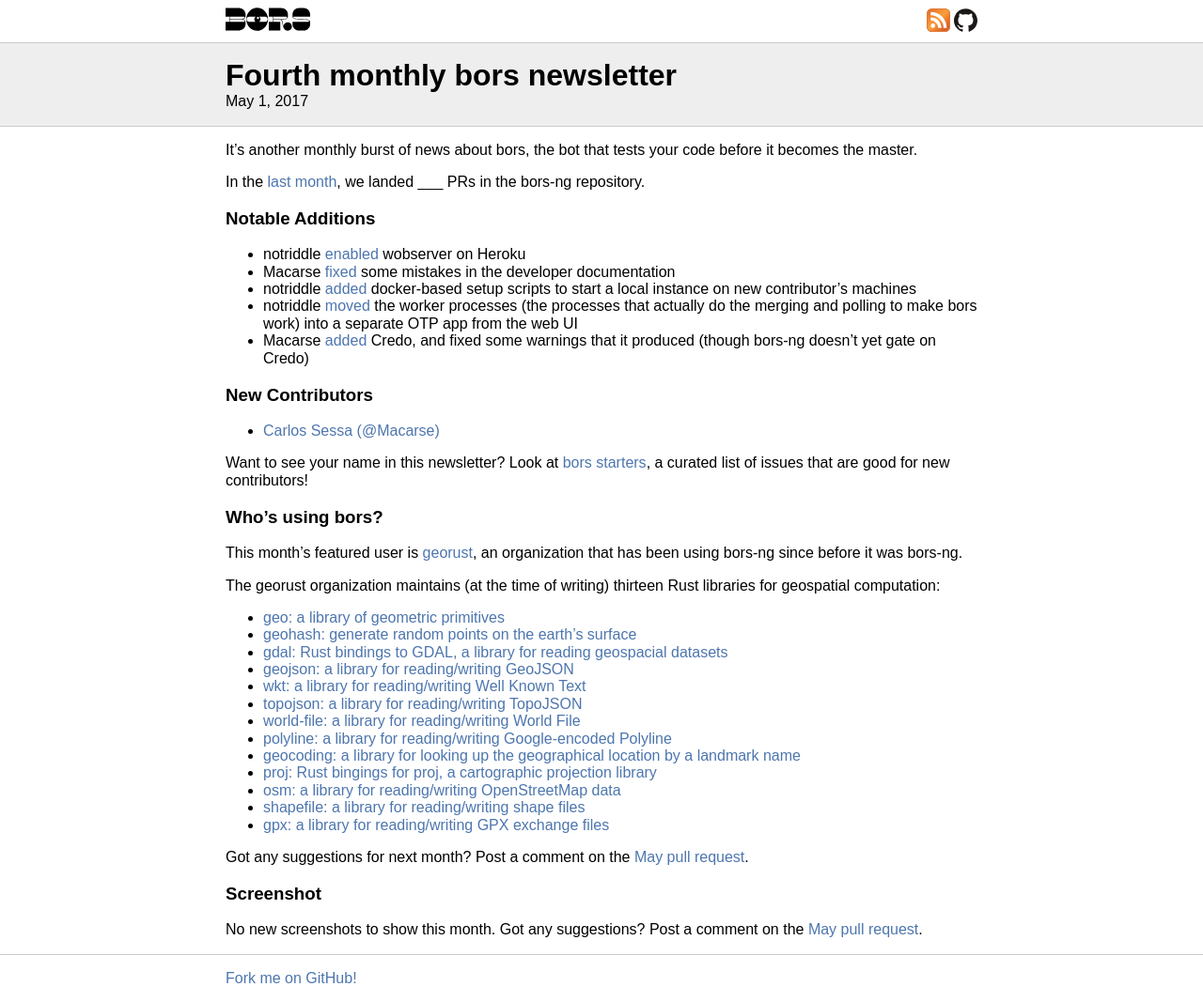
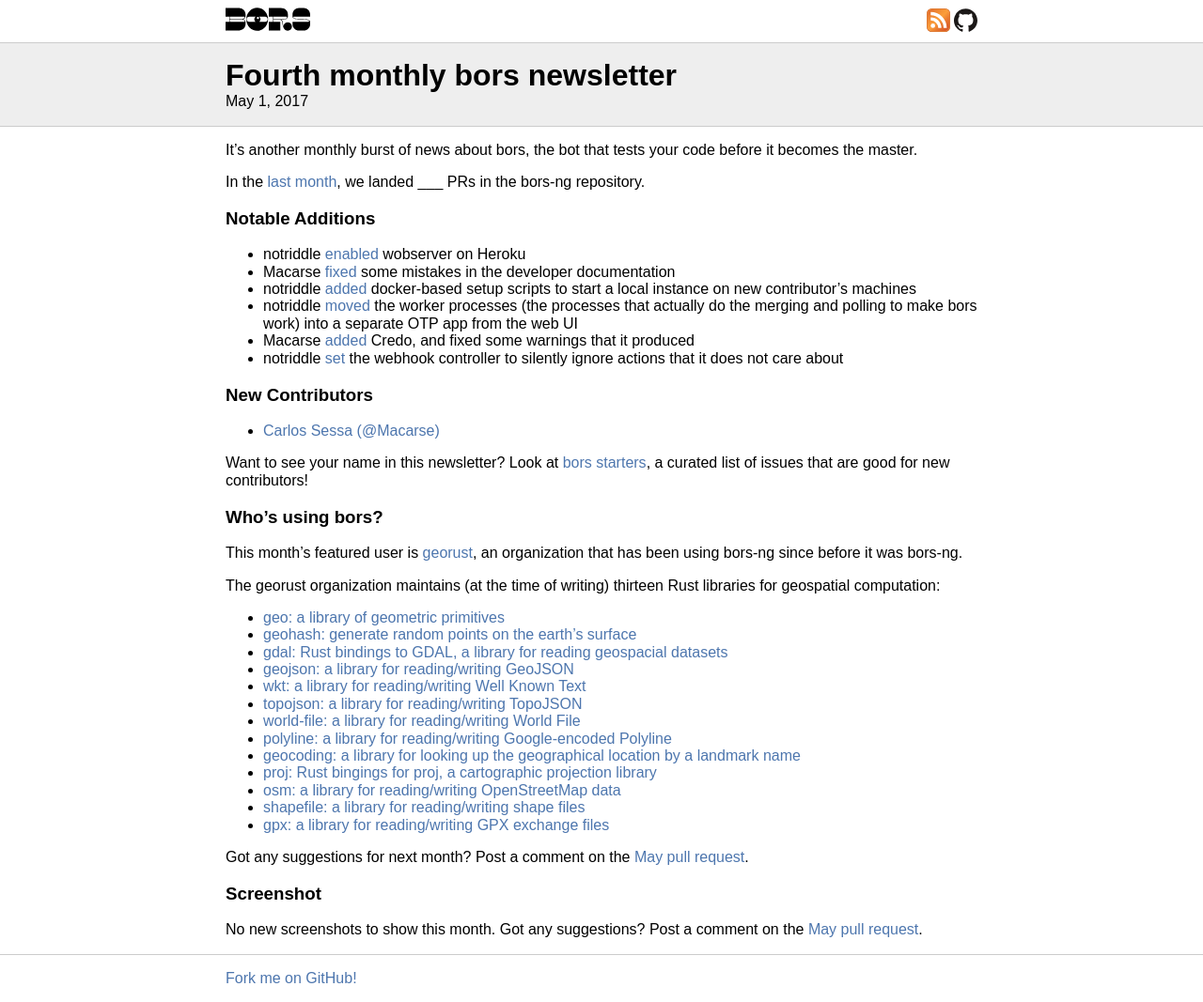
Before and after one commit to bors-ng/bors-ng.github.io, a Jekyll site: the page built from _posts/2017-05-01-tmib-04.md, in a window 1280 px wide. Shown: the whole page at 94% size. Built offline with Jekyll 4.4.1, drawn with Linux system fonts in a browser that asks for light colours.

Commit message:
Add bors-ng/bors-ng#167

```diff
--- a/_posts/2017-05-01-tmib-04.md
+++ b/_posts/2017-05-01-tmib-04.md
@@ -19,7 +19,8 @@
 * Macarse [fixed](https://github.com/bors-ng/bors-ng/pull/145) some mistakes in the developer documentation
 * notriddle [added](https://github.com/bors-ng/bors-ng/pull/143) docker-based setup scripts to start a local instance on new contributor's machines
 * notriddle [moved](https://github.com/bors-ng/bors-ng/pull/152) the worker processes (the processes that actually do the merging and polling to make bors work) into a separate OTP app from the web UI
-* Macarse [added](https://github.com/bors-ng/bors-ng/pull/147) Credo, and fixed some warnings that it produced (though bors-ng doesn't yet gate on Credo)
+* Macarse [added](https://github.com/bors-ng/bors-ng/pull/147) Credo, and fixed some warnings that it produced
+* notriddle [set](https://github.com/bors-ng/bors-ng/pull/167) the webhook controller to silently ignore actions that it does not care about
 
 
 ### New Contributors
```
